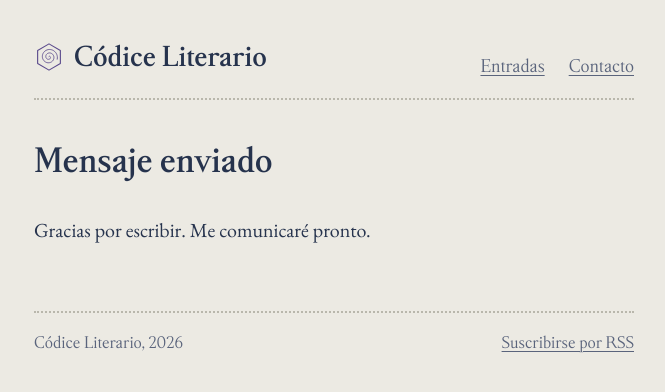
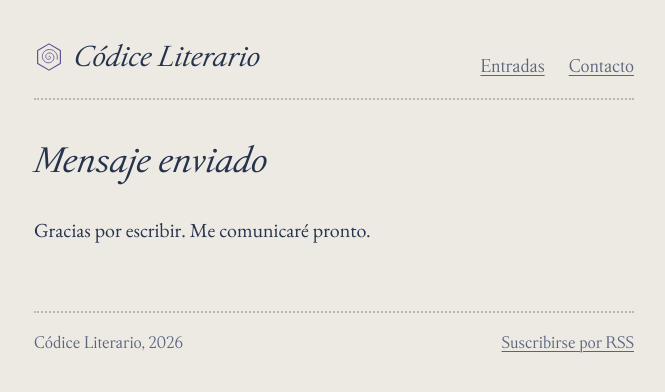
Before and after one commit to codiceliterario/codiceliterario.github.io, a Jekyll site: the page built from gracias.md, in a window 1280 px wide. Shown: the top 392 px of the page, without its empty margins (306-971 px from the left). Built offline with Jekyll 4.4.1, drawn with Linux system fonts in a browser that asks for light colours.

Commit message:
Update style.css

```diff
--- a/assets/css/style.css
+++ b/assets/css/style.css
@@ -7,7 +7,7 @@
 }
 @font-face {
   font-family: "Michelangelus";
-  src: url("../fonts/Michelangelus-Bold.ttf") format("truetype");
+  src: url("../fonts/Michelangelus-Italic.ttf") format("truetype");
   font-weight: 700;
   font-style: normal;
   font-display: swap;
```
